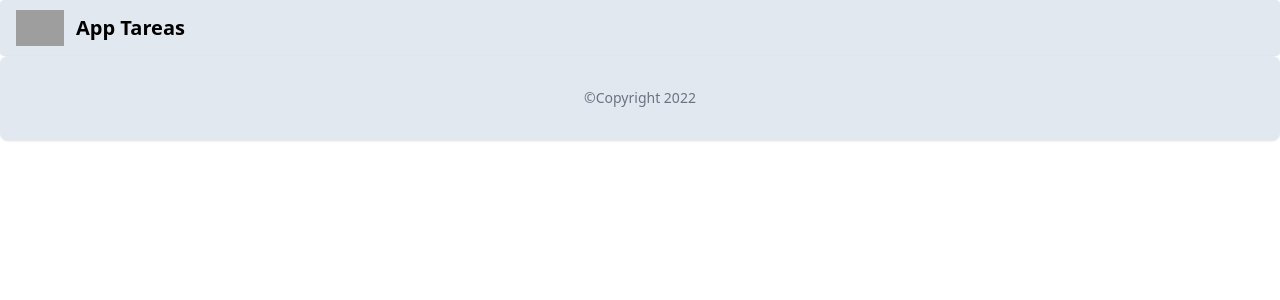
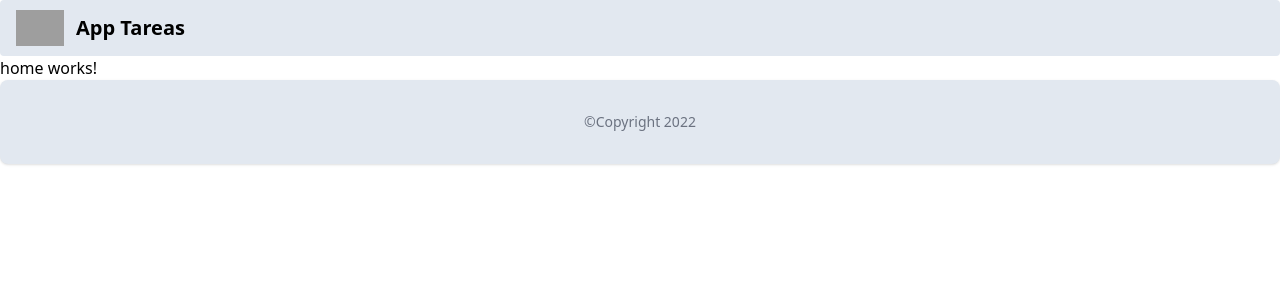
Before and after one commit to Jair1996/angular-taller1, an Angular app: page / in a window 1280 px wide. Shown: the top 300 px of the page. Built offline with nearby package versions, Linux system fonts and the light colour scheme; grey boxes are pictures that could not be loaded.

Commit message:
Ruta raiz configurada

```diff
--- a/src/app/app-routing.module.ts
+++ b/src/app/app-routing.module.ts
@@ -1,11 +1,22 @@
 import { NgModule } from '@angular/core';
 import { RouterModule, Routes } from '@angular/router';
+import { HomeComponent } from './pages/home/home.component';
 import { PagesModule } from './pages/pages.module';
 
-const routes: Routes = [];
+const routes: Routes = [
+  {
+    path: '',
+    component: HomeComponent,
+  },
+  {
+    path: '**',
+    pathMatch: 'full',
+    redirectTo: '',
+  },
+];
 
 @NgModule({
   imports: [RouterModule.forRoot(routes), PagesModule],
-  exports: [RouterModule]
+  exports: [RouterModule],
 })
-export class AppRoutingModule { }
+export class AppRoutingModule {}
--- /dev/null
+++ b/src/app/pages/home/home.component.html
@@ -0,0 +1 @@
+<p>home works!</p>
--- /dev/null
+++ b/src/app/pages/home/home.component.ts
@@ -0,0 +1,11 @@
+import { Component } from '@angular/core';
+
+@Component({
+  selector: 'app-home',
+  templateUrl: './home.component.html',
+  styles: [
+  ]
+})
+export class HomeComponent {
+
+}
--- a/src/app/pages/pages.module.ts
+++ b/src/app/pages/pages.module.ts
@@ -1,11 +1,14 @@
 import { NgModule } from '@angular/core';
 import { CommonModule } from '@angular/common';
 import { ComponentsModule } from '../components/components.module';
+import { HomeComponent } from './home/home.component';
 
 
 
 @NgModule({
-  declarations: [],
+  declarations: [
+    HomeComponent
+  ],
   imports: [
     CommonModule,
     ComponentsModule
```
